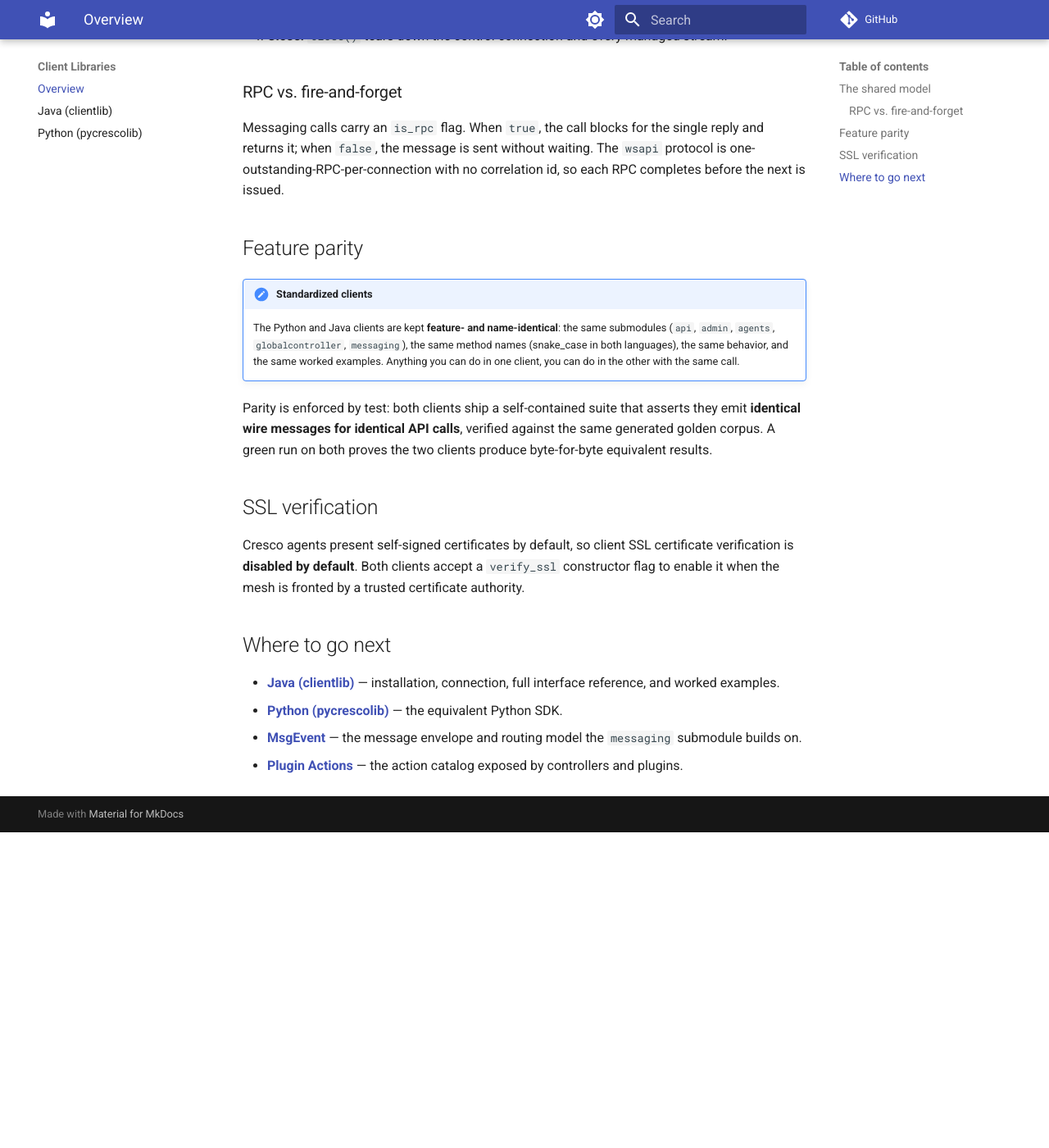
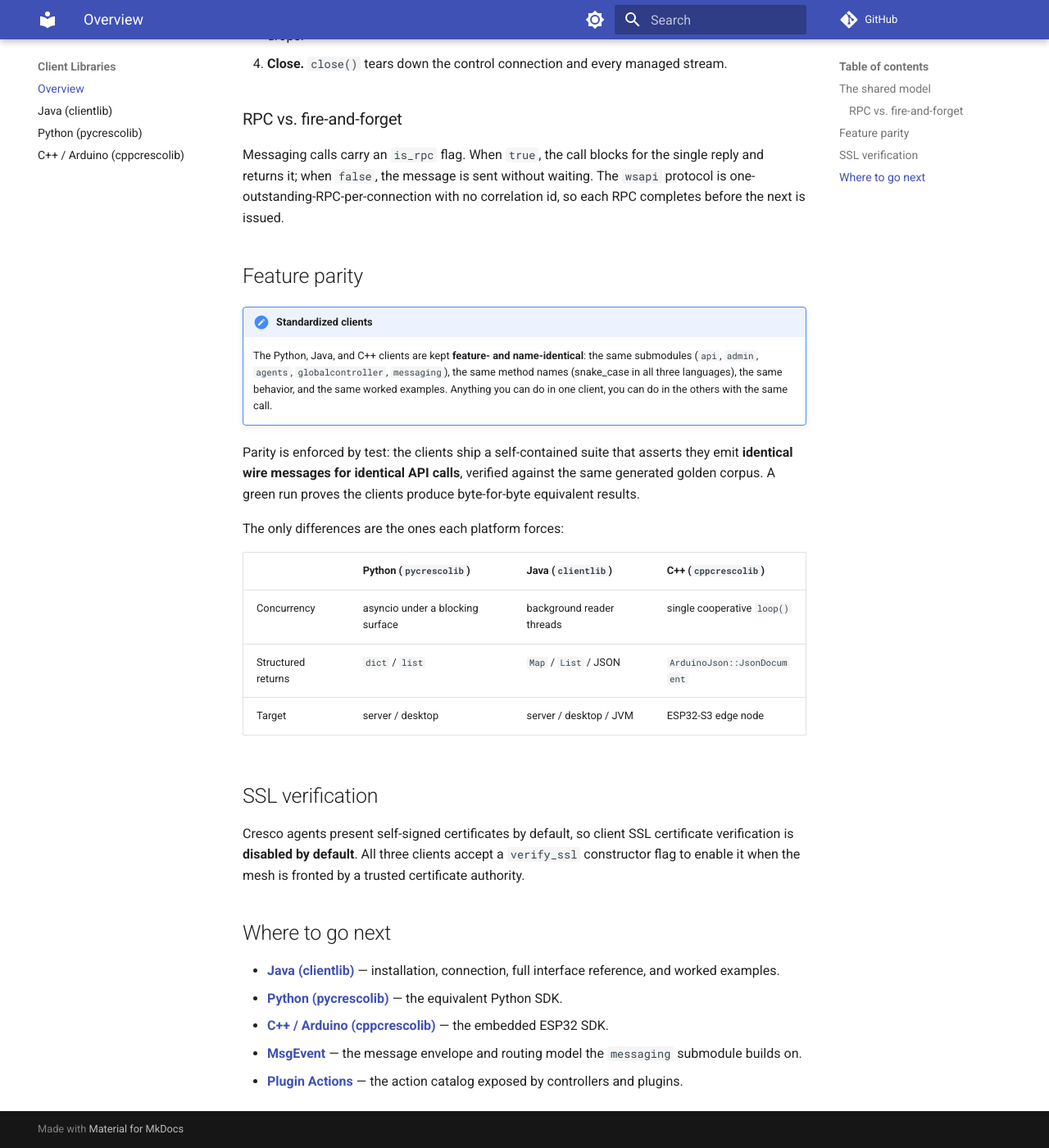
Before and after one commit to CrescoEdge/quickstart, an MkDocs documentation site: the page built from docs/clients/overview.md, in a window 1280 px wide and 1400 px high, scrolled down 1157 px. Shown: the whole window at 82% size. Built offline with MkDocs 1.6.1 and Material for MkDocs 9.7.7, drawn with Linux system fonts in a browser that asks for light colours; before the commit the page ends 2172 px from its top, so only the background shows below that; some of the changed text lies outside the part shown.

Commit message:
docs(clients): add C++/Arduino client (cppcrescolib) as the third standardized SDK
Add docs/clients/cpp.md documenting cppcrescolib — the ESP32-S3 embedded client
with full feature/name parity to pycrescolib (Python) and clientlib (Java):
install (PlatformIO, ArduinoJson/arduinoWebSockets/miniz), CrescoClient API, the
five standardized submodules (api/admin/agents/globalcontroller/messaging),
separate auto-reconnecting data-plane/log streams, the single-threaded loop()
model, and worked examples incl. esp_spectrum_reporter.

Update overview.md to present all three clients as standardized/equivalent (with
a per-platform differences table), refresh the parity + see-also cross-links in
java.md and python.md, and add the C++ nav entry to mkdocs.yml.

Co-Authored-By: Claude Opus 4.8 <noreply@anthropic.com>

```diff
--- a/docs/clients/overview.md
+++ b/docs/clients/overview.md
@@ -1,12 +1,13 @@
 # Client Libraries
 
-Cresco ships two external client SDKs for driving a mesh from outside the OSGi
+Cresco ships three external client SDKs for driving a mesh from outside the OSGi
 runtime:
 
 - **[Java — `clientlib`](java.md)** — the Java SDK (`io.cresco:clientlib`).
 - **[Python — `pycrescolib`](python.md)** — the Python SDK.
+- **[C++ / Arduino — `cppcrescolib`](cpp.md)** — the embedded SDK for ESP32 (ESP32-S3) edge nodes.
 
-Both connect to a running Cresco agent that hosts the **`wsapi`** plugin over a
+All three connect to a running Cresco agent that hosts the **`wsapi`** plugin over a
 secure WebSocket (`wss://host:8282`) and drive the fabric — controlling agents,
 deploying plugins, submitting pipelines, streaming the data plane, and tailing
 logs.
@@ -49,21 +50,29 @@ id, so each RPC completes before the next is issued.
 ## Feature parity
 
 !!! note "Standardized clients"
-    The Python and Java clients are kept **feature- and name-identical**: the
+    The Python, Java, and C++ clients are kept **feature- and name-identical**: the
     same submodules (`api`, `admin`, `agents`, `globalcontroller`, `messaging`),
-    the same method names (snake_case in both languages), the same behavior, and
+    the same method names (snake_case in all three languages), the same behavior, and
     the same worked examples. Anything you can do in one client, you can do in
-    the other with the same call.
+    the others with the same call.
 
-Parity is enforced by test: both clients ship a self-contained suite that
+Parity is enforced by test: the clients ship a self-contained suite that
 asserts they emit **identical wire messages for identical API calls**, verified
-against the same generated golden corpus. A green run on both proves the two
-clients produce byte-for-byte equivalent results.
+against the same generated golden corpus. A green run proves the clients produce
+byte-for-byte equivalent results.
+
+The only differences are the ones each platform forces:
+
+| | Python (`pycrescolib`) | Java (`clientlib`) | C++ (`cppcrescolib`) |
+|---|---|---|---|
+| Concurrency | asyncio under a blocking surface | background reader threads | single cooperative `loop()` |
+| Structured returns | `dict` / `list` | `Map` / `List` / JSON | `ArduinoJson::JsonDocument` |
+| Target | server / desktop | server / desktop / JVM | ESP32-S3 edge node |
 
 ## SSL verification
 
 Cresco agents present self-signed certificates by default, so client SSL
-certificate verification is **disabled by default**. Both clients accept a
+certificate verification is **disabled by default**. All three clients accept a
 `verify_ssl` constructor flag to enable it when the mesh is fronted by a
 trusted certificate authority.
 
@@ -72,6 +81,7 @@ trusted certificate authority.
 - **[Java (clientlib)](java.md)** — installation, connection, full interface
   reference, and worked examples.
 - **[Python (pycrescolib)](python.md)** — the equivalent Python SDK.
+- **[C++ / Arduino (cppcrescolib)](cpp.md)** — the embedded ESP32 SDK.
 - **[MsgEvent](../api/msgevent.md)** — the message envelope and routing model
   the `messaging` submodule builds on.
 - **[Plugin Actions](../api/plugin-actions.md)** — the action catalog exposed by
--- a/mkdocs.yml
+++ b/mkdocs.yml
@@ -83,6 +83,7 @@ nav:
       - Overview: clients/overview.md
       - Java (clientlib): clients/java.md
       - Python (pycrescolib): clients/python.md
+      - C++ / Arduino (cppcrescolib): clients/cpp.md
   - Operations:
       - Deployment: operations/deployment.md
       - Testing: operations/testing.md
```
Also changed, not shown: docs/clients/cpp.md (added, +313 -0 lines), docs/clients/java.md (+7 -5 lines), docs/clients/python.md (+4 -1 lines).
